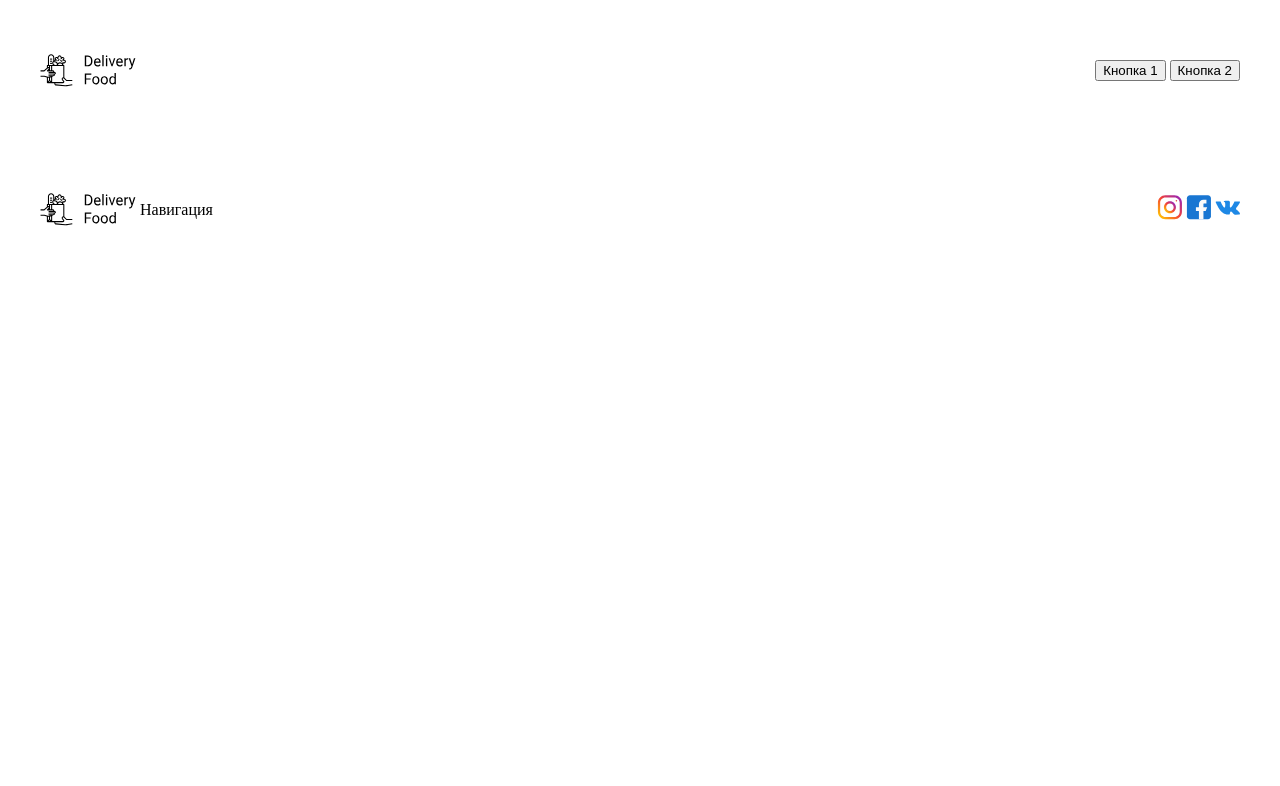
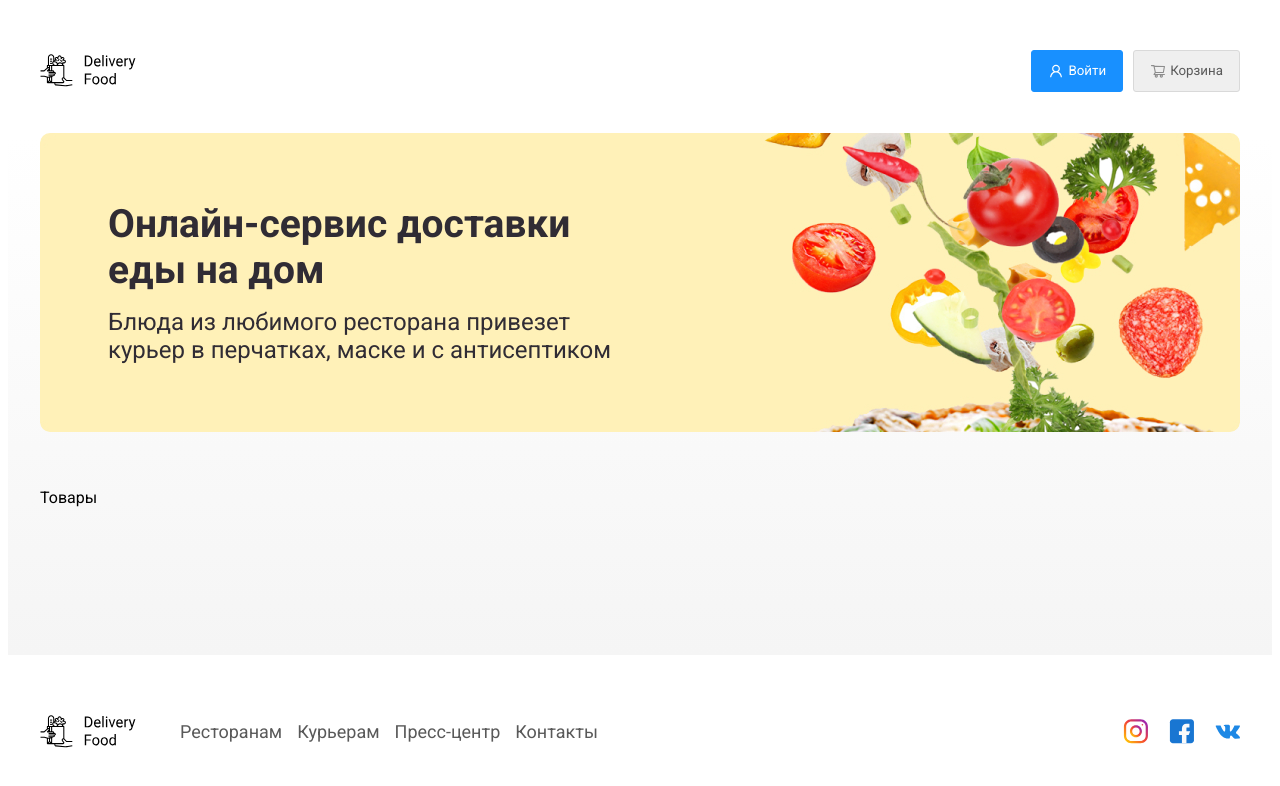
Before and after one commit to taishakutenn/foodIntensive, a plain HTML site: page index.html in a window 1280 px wide. Drawn offline with Linux system fonts and the light colour scheme.

Commit message:
Доверстал хедер и футер, начал верстать main блок, сверстал блок баннера

```diff
--- a/index.html
+++ b/index.html
@@ -3,24 +3,50 @@
 <head>
     <meta charset="UTF-8">
     <meta name="viewport" content="width=device-width, initial-scale=1.0">
+    <!-- Подключаем css -->
     <link rel="stylesheet" href="style.css">
+    <!-- Подключаем шрифты -->
+    <link rel="preconnect" href="https://fonts.googleapis.com">
+    <link rel="preconnect" href="https://fonts.gstatic.com" crossorigin>
+    <link href="https://fonts.googleapis.com/css2?family=Roboto:ital,wght@0,100..900;1,100..900&display=swap" rel="stylesheet">
+
     <title>Delivery</title>
 </head>
 <body>
+    <div class="page-wrapper">
         <header>
             <div class="container">
                 <div class="header-box">
                     <img class="main-logo" src="images/logo.svg" alt="Logo">
                     <div class="header-box-buttons">
-                    <button>Кнопка 1</button>
-                    <button>Кнопка 2</button>
+                        <button class="btn btn-primary">
+                            <img src="images/icons/people.svg" alt="people">
+                            Войти
+                        </button>
+                        <button class="btn btn-outline">
+                            <img src="images/icons/cart.svg" alt="cart">
+                            Корзина
+                        </button>
                     </div>
                 </div>
             </div>
         </header>
 
         <main>
+            <section class="banner">
+                <div class="container">
+                    <div class="banner-item">
+                        <h2 class="banner-item--title">Онлайн-сервис доставки еды на дом</h2>
+                        <p class="banner-item--subtitle">Блюда из любимого ресторана привезет курьер в перчатках, маске и с антисептиком</p>
+                    </div>
+                </div>
+            </section>
 
+            <section class="products">
+                <div class="container">
+                    Товары
+                </div>
+            </section>
         </main>
 
         <footer>
@@ -28,12 +54,18 @@
                 <div class="footer-box">
                     <img class="main-logo" src="images/logo.svg" alt="Logo">
                     <div class="footer-navigation">
-                    Навигация
+                        <ul>
+                            <li><a href="#">Ресторанам</a></li>
+                            <li><a href="#">Курьерам</a></li>
+                            <li><a href="#">Пресс-центр</a></li>
+                            <li><a href="#">Контакты</a></li>
+                        </ul>
                     </div>
                     <div class="social-networks">
-                    <img class="social-networks-img" src="images/inst.svg" alt="inst">
-                    <img class="social-networks-img" src="images/facebook.svg" alt="facebook">
-                    <img class="social-networks-img" src="images/vk.svg" alt="vk">
+                        <img class="social-networks-img" src="images/social/inst.svg" alt="inst">
+                        <img class="social-networks-img" src="images/social/facebook.svg" alt="facebook">
+                        <img class="social-networks-img" src="images/social/vk.svg" alt="vk">
+                    </div>
                 </div>
             </div>
         </div>
--- a/style.css
+++ b/style.css
@@ -1,9 +1,26 @@
 * {
     box-sizing: border-box;
+    font-family: Roboto;
+    font-style: normal;
+    line-height: normal;
 }
 
 body {
     padding: 0;
+}
+
+.page-wrapper {
+    display: flex;
+    flex-direction: column;
+    min-height: 100vh;
+}
+
+.container {
+    height: 100%;
+    max-width: 1230px;
+    margin: 0px auto;
+    padding-left: 15px;
+    padding-right: 15px;
 }
 
 header {
@@ -21,12 +38,33 @@ header {
     width: 100px;
 }
 
-.container {
-    height: 100%;
-    max-width: 1230px;
-    margin: 0px auto;
-    padding-left: 15px;
-    padding-right: 15px;
+.header-box-buttons {
+    display: flex;
+    gap: 10px;
+}
+
+.btn {
+    display: flex;
+    align-items: center;
+    gap: 4px;
+    padding: 8px 16px;
+    border-radius: 3px;
+}
+
+.btn-primary {
+    background-color: #1890FF;
+    border: 1px solid #1890FF;
+    color: #FFFFFF;
+}
+
+.btn-outline {
+    color: #595959;
+    border: 1px solid #D9D9D9;
+}
+
+main {
+    flex-grow: 1;
+    background: linear-gradient(180deg, rgba(245, 245, 245, 0) 1.04%, #F5F5F5 100%);
 }
 
 footer {
@@ -44,7 +82,55 @@ footer {
     flex-grow: 1;
 }
 
+.footer-navigation ul {
+    display: flex;
+    gap: 15px;
+    list-style: none;
+}
+
+.footer-navigation ul li a{
+    color: #595959;
+    font-size: 18px;
+    font-weight: 400;
+    text-decoration: none;
+}
+
+.social-networks {
+    display: flex;
+    gap: 21px;
+}
+
 .social-networks-img {
     width: 25px;
     height: 25px;
 }
+
+.banner {
+    margin-bottom: 56px;
+}
+
+.banner-item {
+    background-image: url("images/banners/banner.jpg");
+    background-repeat: no-repeat;
+    background-size: cover;
+    background-position: center right;
+    padding: 68px;
+    border-radius: 10px;
+}
+
+.banner-item--title {
+    color: #302C34;
+    font-weight: 700;
+    font-size: 39px;
+    margin-top: 0;
+    margin-bottom: 15px;
+    max-width: 538px;
+}
+
+.banner-item--subtitle {
+    color: #302C34;
+    font-weight: 400;
+    font-size: 24px;
+    margin: 0;
+    max-width: 538px;
+}
```
Also changed, not shown: images/banners/banner.jpg (added), images/icons/cart.svg (added), images/icons/people.svg (added), images/social/facebook.svg (renamed from images/facebook.svg), images/social/inst.svg (renamed from images/inst.svg), images/social/vk.svg (renamed from images/vk.svg). Lines whose indentation alone changed are shown as unchanged.
